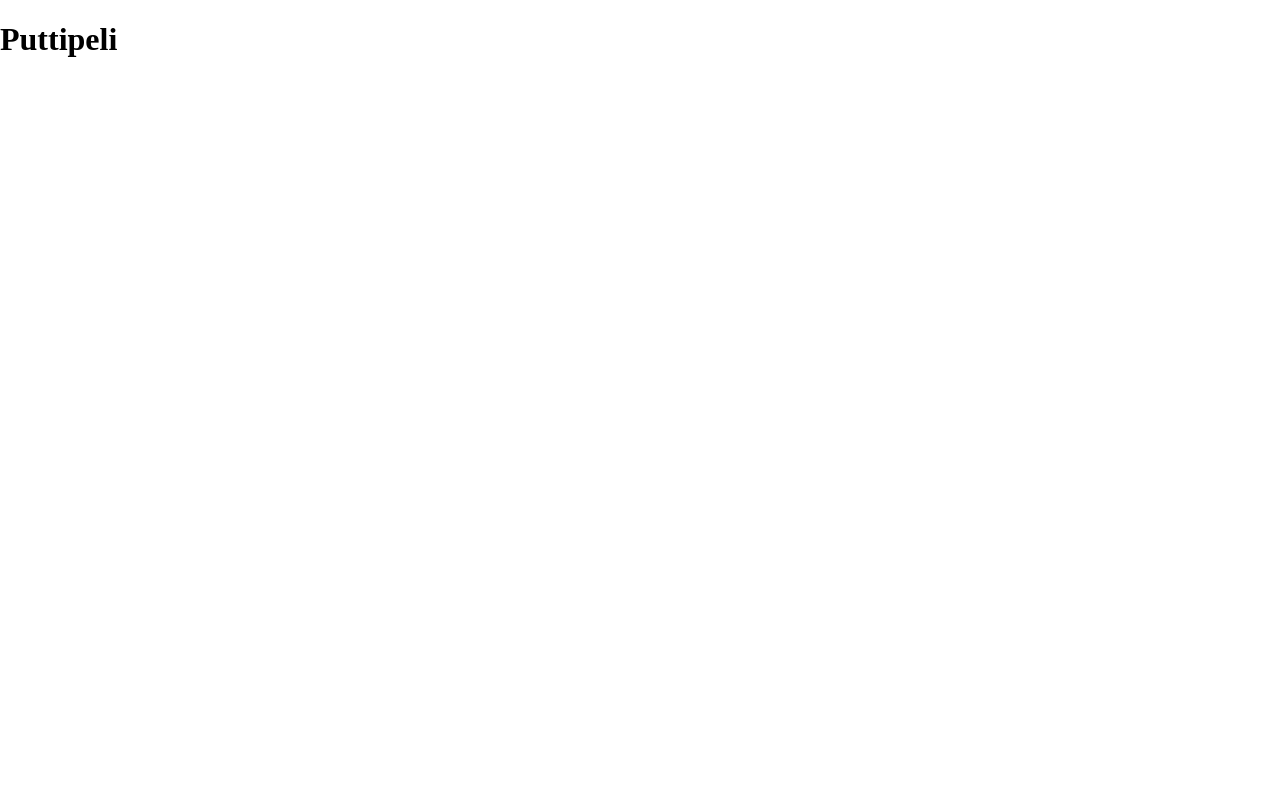
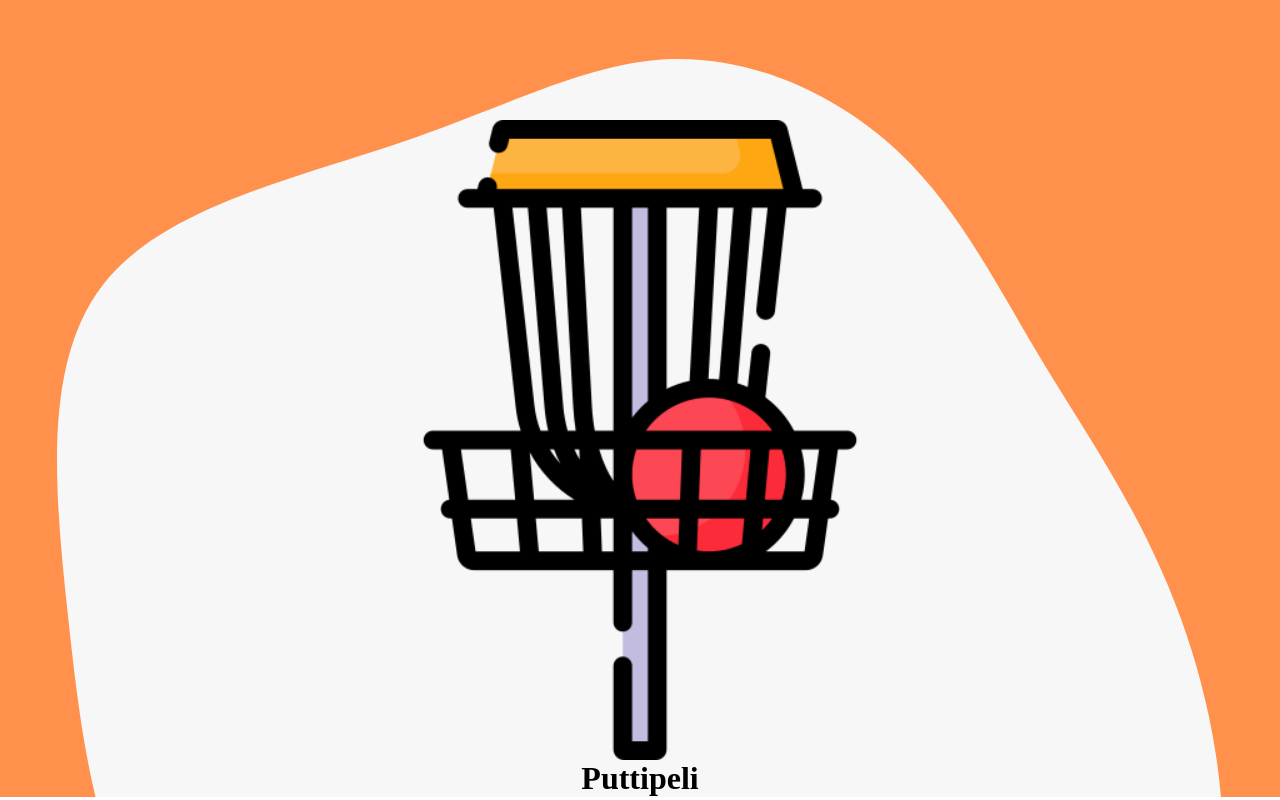
Before and after one commit to Jimpsoni/Puttipeli, a React (Vite) app in the folder puttipeliFrontEnd/: page / in a window 1280 px wide. Built offline with nearby package versions, Linux system fonts and the light colour scheme.

Commit message:
Added the logo component to the mainpage

```diff
--- a/puttipeliFrontEnd/src/pages/mainpage/mainpage.tsx
+++ b/puttipeliFrontEnd/src/pages/mainpage/mainpage.tsx
@@ -1,7 +1,14 @@
+import Logo from "./components/Logo"
+
+import "./mainpagestyles.css"
+
 const MainPage = () => {
   return (
     <>
-      <h1>Puttipeli</h1>
+      <div id='mainpageContainer'>
+        <Logo />
+        <div id='buttonContainer'></div>
+      </div>
     </>
   )
 }
--- /dev/null
+++ b/puttipeliFrontEnd/src/pages/mainpage/mainpagestyles.css
@@ -0,0 +1,9 @@
+#mainpageContainer {
+    background-color: #FF914D;
+    margin: 0;
+
+}
+
+#buttonContainer {
+
+}
```
